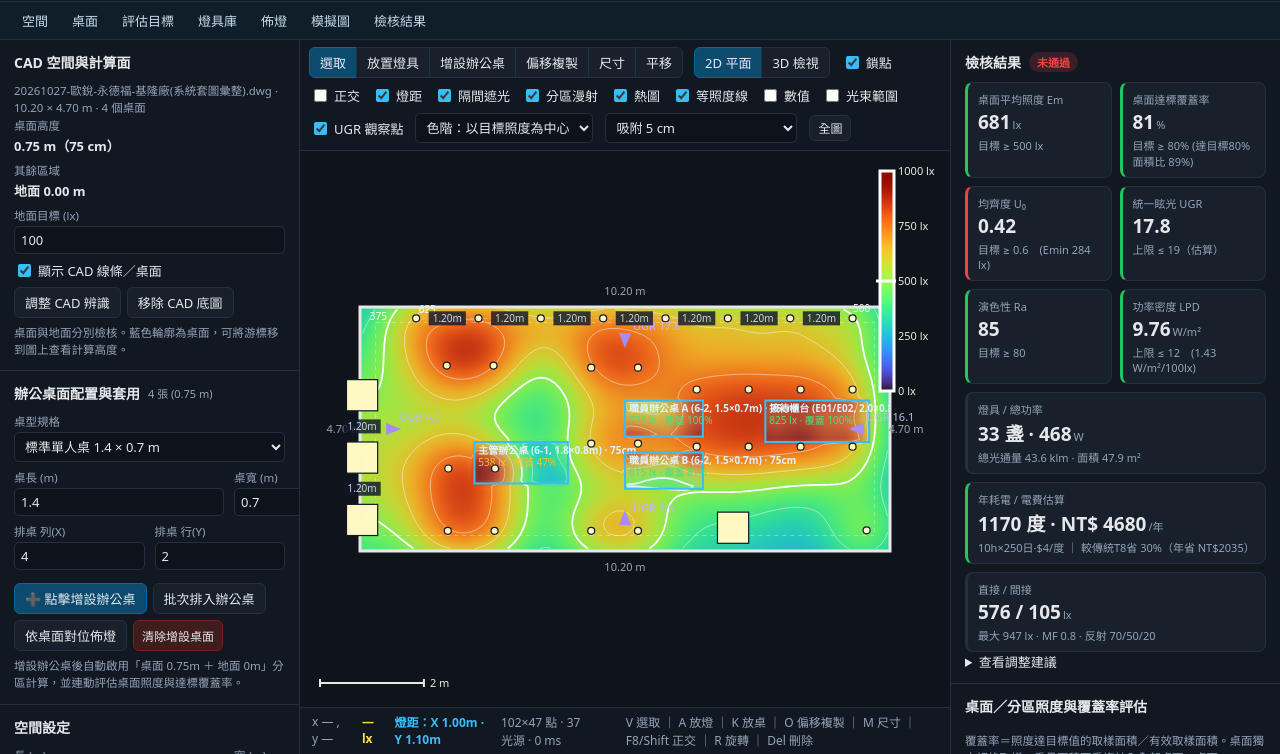
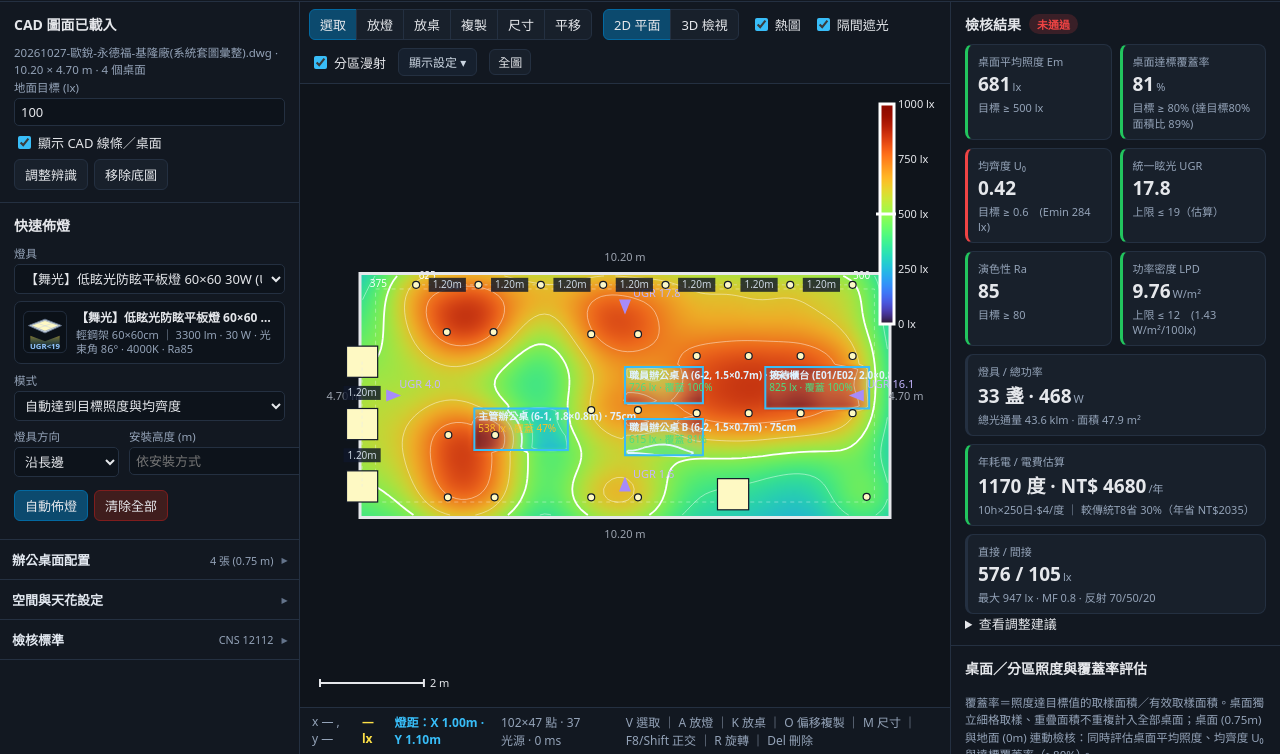
Before and after one commit to new210360-create/LuxCheck, a plain HTML site: page index.html in a window 1280 px wide. Shown: the part 46-800 px from the top of the page. Drawn offline with Linux system fonts and the light colour scheme.

Commit message:
ui: simplify layout with collapsible accordions and compact single-row toolbar

```diff
--- a/css/style.css
+++ b/css/style.css
@@ -350,18 +350,69 @@ dialog::backdrop { background: rgba(0, 0, 0, 0.55); }
   .keys { display: none; }
 }
 
-.workflow {display:flex;gap:4px;align-items:center;height:38px;padding:0 12px;background:#101e2a;border-bottom:1px solid var(--line);overflow-x:auto}
-.workflow a {color:#c5daea;text-decoration:none;padding:5px 10px;border-radius:4px;white-space:nowrap}
-.workflow a:hover,.workflow a:focus-visible {background:#234059;color:white}
-.layout {height:calc(100% - 86px)}
-.layout section:target {box-shadow:inset 3px 0 var(--accent)}
-.project-menu {position:relative}
-.project-menu summary {cursor:pointer;padding:5px 10px;border:1px solid var(--line);border-radius:6px}
-.project-menu>div {position:absolute;z-index:30;top:100%;left:0;display:grid;gap:5px;padding:8px;background:var(--panel);border:1px solid var(--line)}
+.layout { height: calc(100% - 48px); }
+.layout section:target { box-shadow: inset 3px 0 var(--accent); }
+.project-menu { position: relative; }
+.project-menu summary { cursor: pointer; padding: 5px 10px; border: 1px solid var(--line); border-radius: 6px; list-style: none; }
+.project-menu > div { position: absolute; z-index: 30; top: 100%; left: 0; display: grid; gap: 5px; padding: 8px; background: var(--panel); border: 1px solid var(--line); border-radius: 8px; min-width: 160px; box-shadow: 0 10px 24px rgba(0,0,0,0.5); }
+
+/* 極簡手風琴折疊卡與精簡工具列下拉 */
+.acc { border-bottom: 1px solid var(--line); }
+.acc > summary {
+  padding: 10px 12px;
+  font-size: 13px;
+  font-weight: 600;
+  color: #e2e8f0;
+  cursor: pointer;
+  display: flex;
+  align-items: center;
+  justify-content: space-between;
+  list-style: none;
+  user-select: none;
+  transition: background 0.15s ease;
+}
+.acc > summary::-webkit-details-marker { display: none; }
+.acc > summary::after { content: '▸'; color: #64748b; font-size: 11px; transition: transform 0.15s ease; }
+.acc[open] > summary::after { transform: rotate(90deg); color: #38bdf8; }
+.acc > summary:hover { background: rgba(56, 189, 248, 0.08); }
+.acc > summary small { color: #94a3b8; font-weight: 400; margin-left: auto; margin-right: 8px; }
+.acc-body { padding: 4px 12px 12px; }
+
+.tool-more { position: relative; }
+.tool-more > summary {
+  cursor: pointer;
+  padding: 4px 10px;
+  border: 1px solid var(--line);
+  border-radius: 6px;
+  background: #16202e;
+  color: #cbd5e1;
+  font-size: 12px;
+  list-style: none;
+  user-select: none;
+}
+.tool-more > summary::-webkit-details-marker { display: none; }
+.tool-more[open] > summary { background: #0c4a6e; border-color: #38bdf8; color: #fff; }
+.tool-pop {
+  position: absolute;
+  top: calc(100% + 6px);
+  right: 0;
+  z-index: 40;
+  background: rgba(15, 23, 42, 0.96);
+  backdrop-filter: blur(12px);
+  border: 1px solid rgba(56, 189, 248, 0.35);
+  border-radius: 10px;
+  padding: 10px 12px;
+  min-width: 210px;
+  display: grid;
+  gap: 7px;
+  box-shadow: 0 12px 28px rgba(0, 0, 0, 0.65);
+}
+.tool-pop-sep { height: 1px; background: var(--line); margin: 2px 0; }
+.tool-pop select { width: 100%; }
+
 @media(max-width:1050px){
  .topbar {height:auto;flex-wrap:wrap;padding:8px;gap:6px}
  .actions {margin:0;flex-wrap:wrap}
- .workflow {position:sticky;top:0;z-index:9}
  .layout {display:flex;flex-direction:column;height:auto}
  .center {order:-1;height:74vh;min-height:440px}
  .panel {overflow:visible}
--- a/index.html
+++ b/index.html
@@ -32,29 +32,54 @@
     <input type="file" id="fileLib" accept=".json" hidden />
   </header>
 
-  <nav class="workflow" aria-label="工作區導航"><a href="#spaceSettings">空間</a><a href="#deskManageSection">桌面</a><a href="#criteriaSettings">評估目標</a><a href="#fixtureCatalog">燈具庫</a><a href="#layoutSettings">佈燈</a><a href="#drawingArea">模擬圖</a><a href="#assessmentResults">檢核結果</a></nav>
   <div class="layout">
-    <!-- ========== 左側：空間 / 標準 / 自動佈燈 ========== -->
+    <!-- ========== 左側：極簡三步驟設定 ========== -->
     <aside class="panel left">
       <section id="pdfPlanSummary" class="hidden">
         <h3>PDF 燈具圖</h3><p id="pdfPlanInfo" class="hint"></p>
         <label class="chk"><input id="vPdfPlan" type="checkbox" checked />顯示 PDF 原圖疊圖</label>
         <div class="row"><label>地面目標 lx</label><input id="pdfPlanFloorTarget" type="number" value="100" min="1" max="2000" /></div>
         <div class="btns"><button id="btnPdfPlanEdit">核對／修正辨識</button></div>
-        <p class="hint">桌面 75 cm，其他地面 0 cm。燈具型號與牆面高度依匯入設定，可再選取燈具調整。</p>
       </section>
       <section id="cadSummary" class="hidden">
-        <h3>CAD 空間與計算面</h3>
+        <h3>CAD 圖面已載入</h3>
         <p id="cadInfo" class="hint"></p>
-        <div class="row"><label>桌面高度</label><strong>0.75 m（75 cm）</strong></div>
-        <div class="row"><label>其餘區域</label><strong>地面 0.00 m</strong></div>
         <div class="row"><label>地面目標 (lx)</label><input id="floorTarget" type="number" min="1" max="2000" step="10" value="100" /></div>
         <label class="chk"><input id="vCad" type="checkbox" checked />顯示 CAD 線條／桌面</label>
-        <div class="btns"><button id="btnCadEdit">調整 CAD 辨識</button><button id="btnCadRemove">移除 CAD 底圖</button></div>
-        <p class="hint">桌面與地面分別檢核。藍色輪廓為桌面，可將游標移到圖上查看計算高度。</p>
+        <div class="btns"><button id="btnCadEdit">調整辨識</button><button id="btnCadRemove">移除底圖</button></div>
       </section>
-      <section id="deskManageSection">
-        <h3>辦公桌面配置與套用 <small id="deskCountBadge">0 張</small></h3>
+
+      <section id="layoutSettings">
+        <h3>快速佈燈</h3>
+        <div class="row"><label>燈具</label><select id="autoType"></select></div>
+        <div id="autoPreview" class="fx-preview"></div>
+        <div class="row"><label>模式</label>
+          <select id="autoMode">
+            <option value="target">自動達到目標照度與均齊度</option>
+            <option value="grid">指定排列（列 × 行）</option>
+            <option value="desks">依辦公桌中心對位佈燈</option>
+          </select>
+        </div>
+        <div class="grid2" id="autoGridFields">
+          <div class="row"><label>X 向數量</label><input type="number" id="autoNx" min="1" value="6" /></div>
+          <div class="row"><label>Y 向數量</label><input type="number" id="autoNy" min="1" value="4" /></div>
+        </div>
+        <div class="grid2">
+          <div class="row"><label>燈具方向</label>
+            <select id="autoRot"><option value="auto">沿長邊</option><option value="0">0°（X 向）</option><option value="90">90°（Y 向）</option></select>
+          </div>
+          <div class="row"><label>安裝高度 (m)</label><input type="number" id="autoZ" step="0.05" placeholder="依安裝方式" /></div>
+        </div>
+        <div class="btns">
+          <button id="btnAuto" class="primary">自動佈燈</button>
+          <button id="btnClear" class="danger">清除全部</button>
+        </div>
+        <p class="hint" id="autoInfo"></p>
+      </section>
+
+      <details class="acc" id="deskManageSection">
+        <summary>辦公桌面配置 <small id="deskCountBadge">0 張</small></summary>
+        <div class="acc-body">
           <div class="row"><label>桌型規格</label>
             <select id="deskPreset">
               <option value="1.4x0.7">標準單人桌 1.4 × 0.7 m</option>
@@ -76,17 +101,19 @@
             <div class="row"><label>排桌 行(Y)</label><input type="number" id="deskNy" step="1" min="1" max="30" value="2" /></div>
           </div>
           <div class="btns">
-          <button id="btnAddDeskTool" class="primary" title="在平面圖上點擊放置辦公桌（按 R 可旋轉）">➕ 點擊增設辦公桌</button>
-          <button id="btnAutoDesks" title="依上方列×行在空間內批次排列辦公桌">批次排入辦公桌</button>
+            <button id="btnAddDeskTool" class="primary" title="在平面圖上點擊放置辦公桌（按 R 可旋轉）">➕ 增設辦公桌</button>
+            <button id="btnAutoDesks" title="依上方列×行在空間內批次排列辦公桌">批次排桌</button>
           </div>
           <div class="btns">
-          <button id="btnDeskLights" title="在每張辦公桌正上方自動對位配置燈具">依桌面對位佈燈</button>
-          <button id="btnClearDesks" class="danger small">清除增設桌面</button>
+            <button id="btnDeskLights" title="在每張辦公桌正上方自動對位配置燈具">依桌面佈燈</button>
+            <button id="btnClearDesks" class="danger small">清除桌面</button>
           </div>
-        <p class="hint">增設辦公桌後自動啟用「桌面 0.75m ＋ 地面 0m」分區計算，並連動評估桌面照度與達標覆蓋率。</p>
-      </section>
-      <section id="spaceSettings">
-        <h3>空間設定</h3>
+        </div>
+      </details>
+
+      <details class="acc" id="spaceSettings">
+        <summary>空間與天花設定</summary>
+        <div class="acc-body">
           <div class="row"><label>形狀</label>
             <select id="roomShape">
               <option value="rect">矩形</option>
@@ -104,7 +131,7 @@
           </div>
           <div class="row col" id="polyFields">
             <label>頂點座標（每行 x,y，單位 m）</label>
-          <textarea id="polyText" rows="5" spellcheck="false"></textarea>
+            <textarea id="polyText" rows="4" spellcheck="false"></textarea>
             <button id="btnApplyPoly" class="small">套用多邊形</button>
           </div>
           <div class="grid2">
@@ -126,10 +153,12 @@
               <option value="1">1.00 m</option>
             </select>
           </div>
-      </section>
+        </div>
+      </details>
 
-      <section id="criteriaSettings">
-        <h3>檢核標準 <small>CNS 12112 / EN 12464-1</small></h3>
+      <details class="acc" id="criteriaSettings">
+        <summary>檢核標準 <small>CNS 12112</small></summary>
+        <div class="acc-body">
           <div class="row"><label>空間類型</label><select id="stdSel"></select></div>
           <div class="grid2">
             <div class="row"><label>維持照度 Em (lx)</label><input type="number" id="tEm" step="10" min="0" /></div>
@@ -138,36 +167,8 @@
             <div class="row"><label>演色性 Ra ≥</label><input type="number" id="tRa" step="5" min="0" /></div>
             <div class="row"><label>LPD 上限 (W/m²)</label><input type="number" id="tLpd" step="0.5" min="0" /></div>
           </div>
-      </section>
-
-      <section id="layoutSettings">
-        <h3>自動佈燈</h3>
-        <div class="row"><label>燈具</label><select id="autoType"></select></div>
-        <div id="autoPreview" class="fx-preview"></div>
-        <div class="row"><label>模式</label>
-          <select id="autoMode">
-            <option value="target">自動達到目標照度與均齊度</option>
-            <option value="grid">指定排列（列 × 行）</option>
-            <option value="desks">依辦公桌中心對位佈燈</option>
-          </select>
         </div>
-        <div class="grid2" id="autoGridFields">
-          <div class="row"><label>X 向數量</label><input type="number" id="autoNx" min="1" value="6" /></div>
-          <div class="row"><label>Y 向數量</label><input type="number" id="autoNy" min="1" value="4" /></div>
-        </div>
-        <div class="grid2">
-          <div class="row"><label>燈具方向</label>
-            <select id="autoRot"><option value="auto">沿長邊</option><option value="0">0°（X 向）</option><option value="90">90°（Y 向）</option></select>
-          </div>
-          <div class="row"><label>新增／佈燈高度 (m)</label><input type="number" id="autoZ" step="0.05" placeholder="依安裝方式" /></div>
-        </div>
-        <p class="hint">高度為燈具發光面距地面。崁燈可設為天花高度；軌道燈可降低高度並選取調整投射傾角。</p>
-        <div class="btns">
-          <button id="btnAuto" class="primary">自動佈燈（取代）</button>
-          <button id="btnClear" class="danger">清除全部燈具</button>
-        </div>
-        <p class="hint" id="autoInfo"></p>
-      </section>
+      </details>
     </aside>
 
     <!-- ========== 中央：視圖 ========== -->
@@ -175,9 +176,9 @@
       <div class="toolbar">
         <div class="seg" id="toolSeg">
           <button data-tool="select" class="on" title="選取 / 移動燈具或辦公桌 (V)">選取</button>
-          <button data-tool="add" title="點擊放置燈具 (A)">放置燈具</button>
-          <button data-tool="addDesk" title="點擊增設辦公桌 (K)">增設辦公桌</button>
-          <button data-tool="offset" title="選取燈具或辦公桌後拖曳偏移複製 (O)">偏移複製</button>
+          <button data-tool="add" title="點擊放置燈具 (A)">放燈</button>
+          <button data-tool="addDesk" title="點擊增設辦公桌 (K)">放桌</button>
+          <button data-tool="offset" title="選取後拖曳偏移複製 (O)">複製</button>
           <button data-tool="dim" title="點擊兩點量測並標註尺寸 (M)">尺寸</button>
           <button data-tool="pan" title="平移 (H，或按住空白鍵 / 右鍵)">平移</button>
         </div>
@@ -185,16 +186,20 @@
           <button data-view="2d" class="on">2D 平面</button>
           <button data-view="3d">3D 檢視</button>
         </div>
-        <label class="chk" title="智慧鎖點：自動吸附鄰燈對齊、桌面中心、牆面中心"><input type="checkbox" id="vOsnap" checked />鎖點</label>
-        <label class="chk" title="正交移動 (F8 或按住 Shift)：鎖定水平/垂直移動"><input type="checkbox" id="vOrtho" />正交</label>
-        <label class="chk" title="即時標註燈具中心間距與選取燈具距牆距離"><input type="checkbox" id="vSpacing" checked />燈距</label>
-        <label class="chk" title="隔間牆遮光：計入隔間牆與結構柱實體擋光，呈現真實遮蔽與陰影"><input type="checkbox" id="vWalls" checked />隔間遮光</label>
-        <label class="chk" title="分區 RCR 漫射：依隔間牆切分獨立房間，各自依 RCR 計算室指數與二次反射漫射，消除跨室溢光"><input type="checkbox" id="vRcr" checked />分區漫射</label>
         <label class="chk"><input type="checkbox" id="vHeat" checked />熱圖</label>
+        <label class="chk" title="隔間牆實體擋光與陰影"><input type="checkbox" id="vWalls" checked />隔間遮光</label>
+        <label class="chk" title="各房間獨立 RCR 反射漫射"><input type="checkbox" id="vRcr" checked />分區漫射</label>
+        <details class="tool-more">
+          <summary>顯示設定 ▾</summary>
+          <div class="tool-pop">
+            <label class="chk" title="智慧鎖點：吸附鄰燈、桌面中心、牆面"><input type="checkbox" id="vOsnap" checked />智慧鎖點</label>
+            <label class="chk" title="正交移動 (F8 / Shift)"><input type="checkbox" id="vOrtho" />正交移動</label>
+            <label class="chk" title="顯示燈具間距與距牆距離"><input type="checkbox" id="vSpacing" checked />燈具間距</label>
             <label class="chk"><input type="checkbox" id="vIso" checked />等照度線</label>
-        <label class="chk"><input type="checkbox" id="vVal" />數值</label>
+            <label class="chk"><input type="checkbox" id="vVal" />格點數值</label>
             <label class="chk"><input type="checkbox" id="vBeam" />光束範圍</label>
             <label class="chk"><input type="checkbox" id="vObs" checked />UGR 觀察點</label>
+            <div class="tool-pop-sep"></div>
             <select id="vColor" title="色階">
               <option value="target">色階：以目標照度為中心</option>
               <option value="abs">色階：0 ~ 最大值</option>
@@ -203,9 +208,11 @@
               <option value="0.05">吸附 5 cm</option>
               <option value="0.1">吸附 10 cm</option>
               <option value="0.3">吸附 30 cm</option>
-          <option value="0.6">吸附 60 cm（天花板模矩）</option>
+              <option value="0.6">吸附 60 cm（模矩）</option>
               <option value="0">不吸附</option>
             </select>
+          </div>
+        </details>
         <button id="btnClearDims" class="small hidden" title="清除手動尺寸標註">清標註</button>
         <button id="btnFit" class="small" title="縮放至全圖 (F)">全圖</button>
       </div>
@@ -290,17 +297,20 @@
         </div>
       </section>
 
-      <section>
-        <h3>全部燈具批次調整</h3>
+      <details class="acc">
+        <summary>全部燈具批次調整</summary>
+        <div class="acc-body">
           <div class="grid2">
             <div class="row"><label>統一高度 (m)</label><input type="number" id="gZ" step="0.05" /></div>
             <div class="row"><label>統一調光 (%)</label><input type="number" id="gD" step="5" min="0" max="100" /></div>
           </div>
           <div class="btns"><button id="btnGlobal" class="small">套用至全部燈具</button></div>
-      </section>
+        </div>
+      </details>
 
-      <section id="fixtureCatalog">
-        <h3>舞光 / 常用燈具庫 <small id="libCount"></small></h3>
+      <details class="acc" id="fixtureCatalog">
+        <summary>舞光 / 常用燈具庫 <small id="libCount"></small></summary>
+        <div class="acc-body">
           <div class="btns">
             <button id="btnImport" class="primary" title="匯入廠商配光檔 IES / LDT（可多選）">匯入 IES / LDT</button>
             <button id="btnNewType">新增自訂</button>
@@ -327,7 +337,8 @@
             <button id="btnLibImport" class="small">匯入燈具庫</button>
             <button id="btnLibReset" class="small">還原預設</button>
           </div>
-      </section>
+        </div>
+      </details>
     </aside>
   </div>
 
```
Lines whose indentation alone changed are shown as unchanged.
